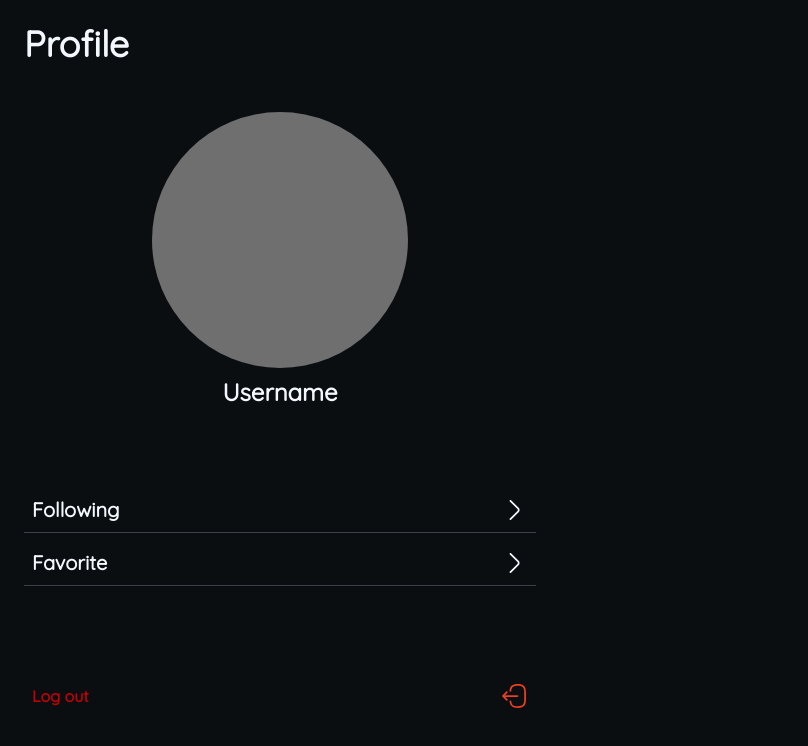
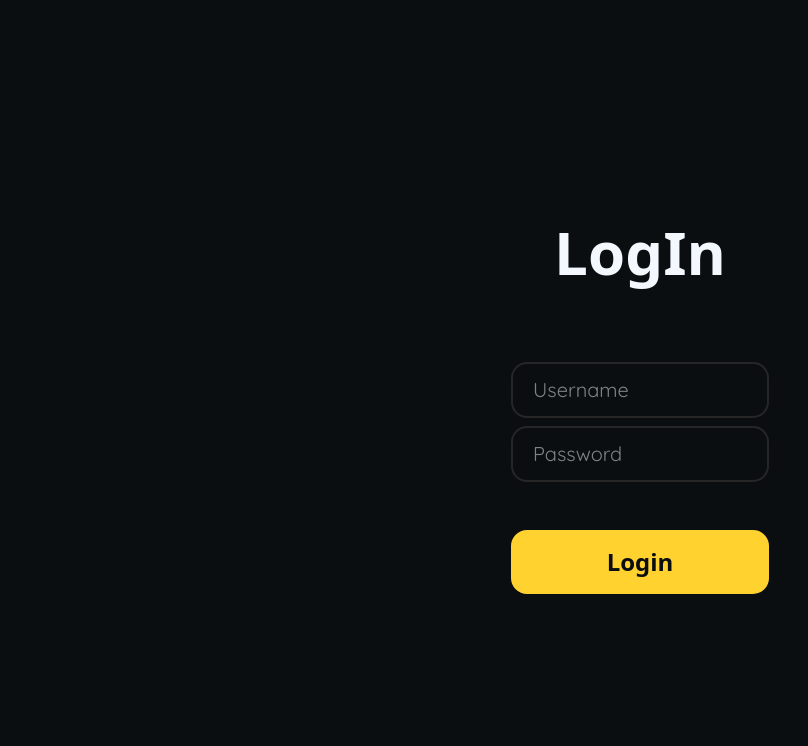
Before and after one commit to lounesnouha/DevIgnite, a React (Vite) app in the folder DevIgnite-frontend/: page / in a window 1280 px wide. Shown: the top 746 px of the page, without its empty margins (0-808 px from the left). Built offline with nearby package versions, Linux system fonts and the light colour scheme.

Commit message:
login done

```diff
--- a/DevIgnite-frontend/src/App.jsx
+++ b/DevIgnite-frontend/src/App.jsx
@@ -1,10 +1,11 @@
 import './App.css'
 import Profile from './components/Profile.jsx'
+import Login from './components/Login.jsx'
 
 function App() {
   return (
     <div className="bg-[#0B0E11] h-screen">
-      <Profile />
+      <Login />
     </div>
   )
 }
--- /dev/null
+++ b/DevIgnite-frontend/src/components/Login.jsx
@@ -0,0 +1,16 @@
+function Login() {
+  return (
+    <div className="flex flex-col items-center justify-center h-full text-[#F3F7FE] gap-12">
+        <h1 className="font-black text-6xl m-4">LogIn</h1>
+        <div className="flex flex-col gap-12 mt-4">
+            <div className="flex flex-col gap-2 font-[quicksand] text-xl">
+                <input className="p-5 pt-3 pb-3 border-2 rounded-2xl border-neutral-800 focus:outline-0 focus:border-blue-600" type="text" placeholder="Username" />
+                <input className="p-5 pt-3 pb-3 border-2 rounded-2xl border-neutral-800 focus:outline-0 focus:border-blue-600" type="password" placeholder="Password" />
+            </div>
+            <button className="p-4 bg-amber-300 text-[#0B0E11] font-bold text-2xl rounded-2xl hover:cursor-pointer hover:bg-amber-400 transition-colors">Login</button>
+        </div>
+    </div>
+  )
+}
+
+export default Login
```
